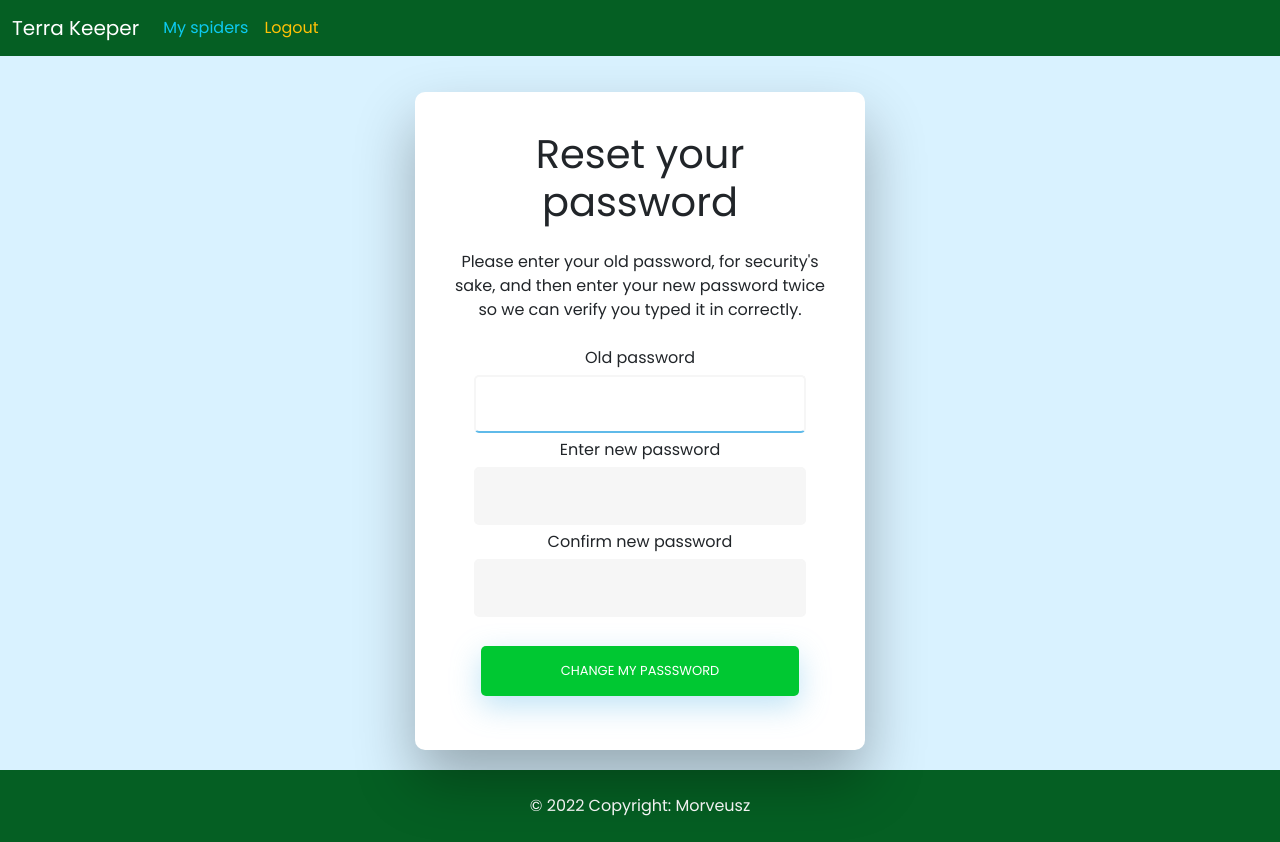
After one commit to morveusz93/terra-keeper, a Django app: page /users/password in a window 1280 px wide. The commit adds this page. Run offline with Django 4.2, Linux system fonts and the light colour scheme; the visitor is signed in with stand-in values (Sample User, id 1); some libraries are stand-ins or nearby versions.

Commit message:
add change password form

```diff
--- a/spiders/models.py
+++ b/spiders/models.py
@@ -35,7 +35,7 @@ class Spider(models.Model):
 
     def save(self, force_insert=False, force_update=False, *args, **kwargs):
         if self.photo != self.__original_photo:
-            if self.__original_photo.name != 't-default.jpg':
+            if self.__original_photo.name and self.__original_photo.name != 't-default.jpg':
                 self.__original_photo.storage.delete(self.__original_photo.name)
 
         super().save(force_insert, force_update, *args, **kwargs)
--- a/spiders/templates/spiders/spider_detail.html
+++ b/spiders/templates/spiders/spider_detail.html
@@ -1,7 +1,7 @@
 {% extends 'main.html' %} {% block content %}
 
 <h1>{{spider.name}}</h1>
-<div class="container text-start mb-5 d-flex flex-column">
+<div class="text-start mb-5 d-flex flex-column">
   <img class="spider-photo" src="{{ spider.get_image }}" alt="{{spider.name}}'s photo">
   <p>Genus: {{spider.genus}}</p>
   <p>Species: {{spider.species}}</p>
--- a/templates/main.html
+++ b/templates/main.html
@@ -28,7 +28,7 @@
         {% endfor %}
       </ul>
     {% endif %}
-    <main class="container">
+    <main>
       <div class="wrapper fadeInDown">
         <div class="content">
       {% block content %} {% endblock content %}
--- /dev/null
+++ b/users/templates/users/change_password.html
@@ -0,0 +1,20 @@
+{% extends 'main.html' %} {% block content %}
+
+<h1 class="mt-2">Reset your password</h1>
+<p class="my-4">
+  Please enter your old password, for security's sake, and then enter your new password twice so we can verify you typed
+  it in correctly.
+</p>
+
+<form class="form" method="POST">
+  {% csrf_token %}
+  <label for="old_password">Old password</label>
+  <input type="password" name="old_password" autocomplete="current-password" autofocus="" required="" id="id_old_password">
+  <label for="new_password1">Enter new password</label>
+  <input type="password" name="new_password1" autocomplete="new-password" required="" id="id_new_password1">
+  <label for="new_password2">Confirm new password</label>
+  <input type="password" name="new_password2" autocomplete="new-password" required="" id="id_new_password2">
+  <input class="my-4" type="submit" value="Change my passsword" />
+</form>
+
+{% endblock %}
--- a/users/templates/users/profile_form.html
+++ b/users/templates/users/profile_form.html
@@ -11,4 +11,5 @@
 
 </form>
 
+<a class="underlineHover" href="{% url 'change-password' %}">Change a password</a>
 {% endblock %}
--- a/users/urls.py
+++ b/users/urls.py
@@ -1,9 +1,11 @@
 from django.urls import path
-from .views import CustomLoginView, CustomLogoutView, RegisterView, ProfileUpdateView
+from .views import CustomLoginView, CustomLogoutView, RegisterView, ProfileUpdateView, CustomPasswordChangeView
+
 
 urlpatterns = [
     path('login', CustomLoginView.as_view(), name='login'),
     path('logout', CustomLogoutView.as_view(), name='logout'),
     path('register', RegisterView.as_view(), name='register'),
-    path('<str:pk>/edit', ProfileUpdateView.as_view(), name='profile-update' )
+    path('<str:pk>/edit', ProfileUpdateView.as_view(), name='profile-update' ),
+    path('password', CustomPasswordChangeView.as_view(), name='change-password'),
 ]
--- a/users/views.py
+++ b/users/views.py
@@ -1,7 +1,8 @@
 from django.http import HttpResponseRedirect
 from django.contrib import messages
 from django.urls import reverse_lazy, reverse
-from django.contrib.auth.views import LoginView, LogoutView
+from django.contrib.auth.views import (
+    LoginView, LogoutView, PasswordChangeView, PasswordChangeDoneView)
 from django.views.generic import CreateView, UpdateView
 
 from .models import Profile
@@ -66,3 +67,12 @@ class ProfileUpdateView(UpdateView):
     def form_invalid(self, form):
         messages.error(self.request, "Something went wrong :/ Try again.")
         return super(ProfileUpdateView, self).form_invalid(form)
+
+
+class CustomPasswordChangeView(PasswordChangeView):
+    template_name = 'users/change_password.html'
+    success_url = reverse_lazy('my-profile')
+
+    def form_valid(self, form):
+        messages.success(self.request, 'Password changed')
+        return super().form_valid(form)
```
Also changed, not shown: users/templates/users/my-profile.html (deleted, +0 -19 lines).
